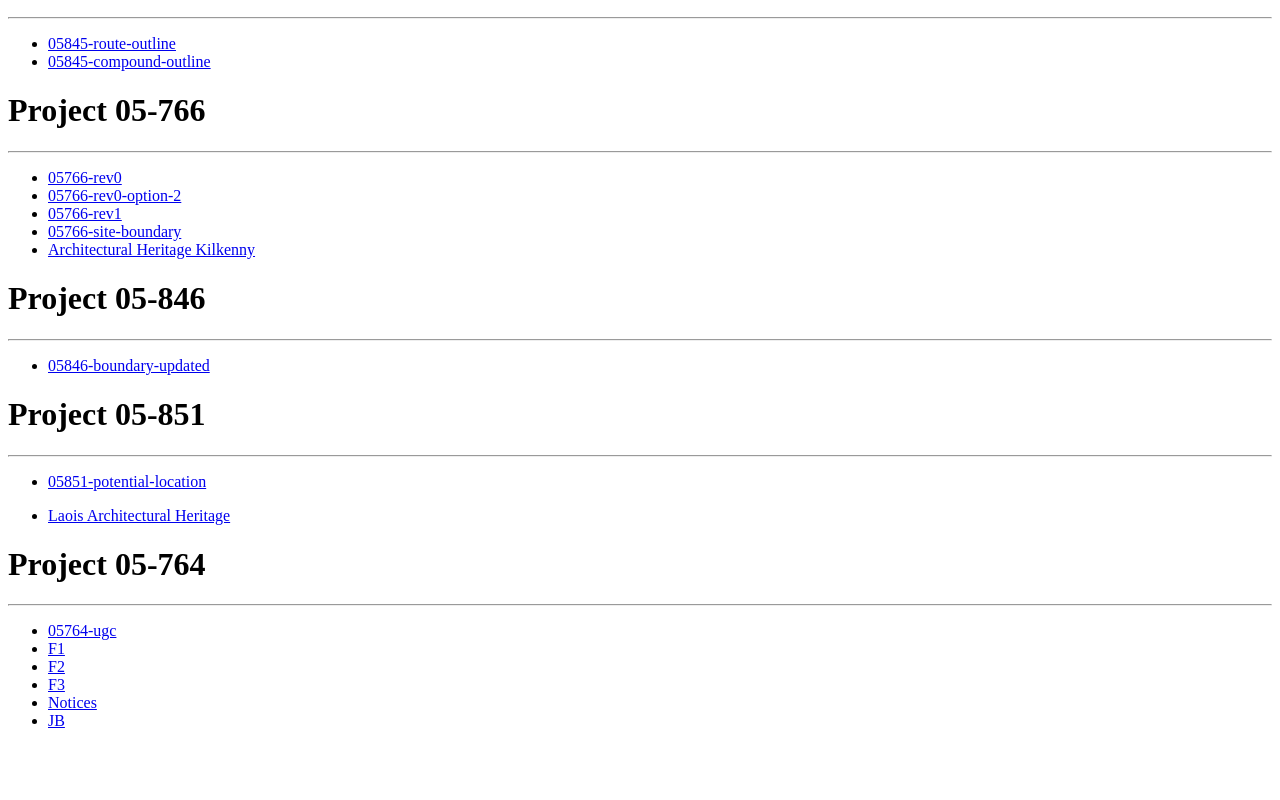
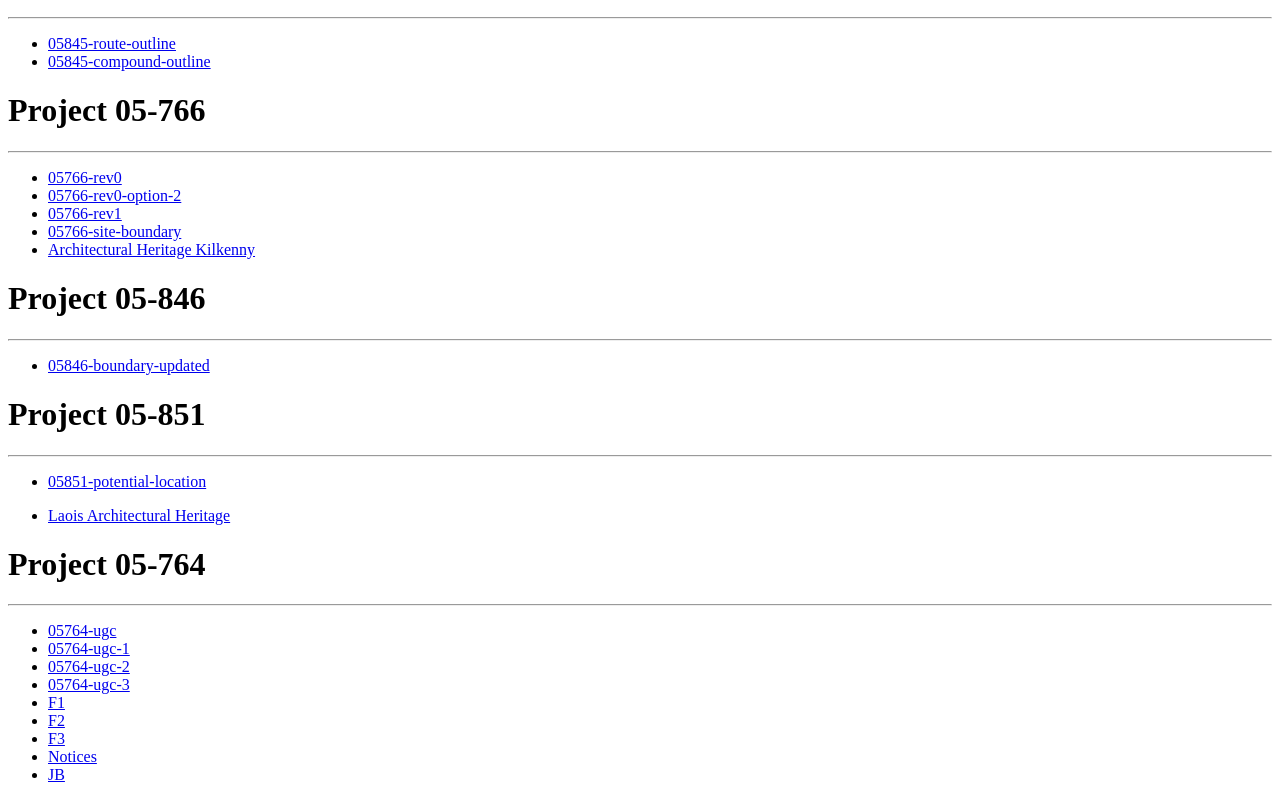
Before and after one commit to STarrant/gis_testing, a plain HTML site: page index.html in a window 1280 px wide. Shown: the part 1482-2282 px from the top of the page. Before the commit the page ends 2228 px from the top, so only its background shows below. Drawn offline with Linux system fonts and the light colour scheme.

Commit message:
05764 route segments added

```diff
--- a/index.html
+++ b/index.html
@@ -239,6 +239,15 @@
                 <a href="assets/kml/05764/05764-ugc.kml">05764-ugc</a>
             </li>
             <li>
+                <a href="assets/kml/05764/05764-ugc-1.kml">05764-ugc-1</a>
+            </li>
+            <li>
+                <a href="assets/kml/05764/05764-ugc-2.kml">05764-ugc-2</a>
+            </li>
+            <li>
+                <a href="assets/kml/05764/05764-ugc-3.kml">05764-ugc-3</a>
+            </li>
+            <li>
                 <a href="assets/kml/05764/part-folio-mh11282.kml">F1</a>
             </li>
             <li>
```
Also changed, not shown: 3 other files.
